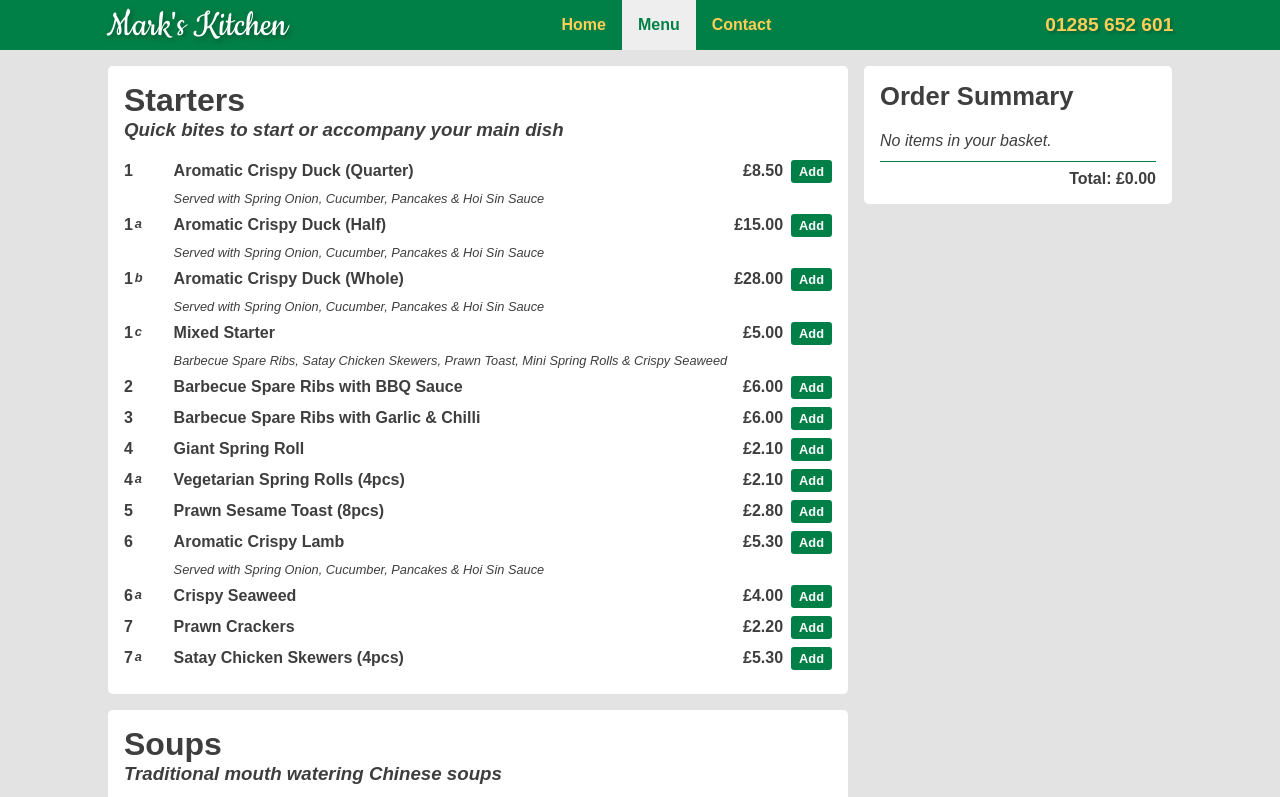
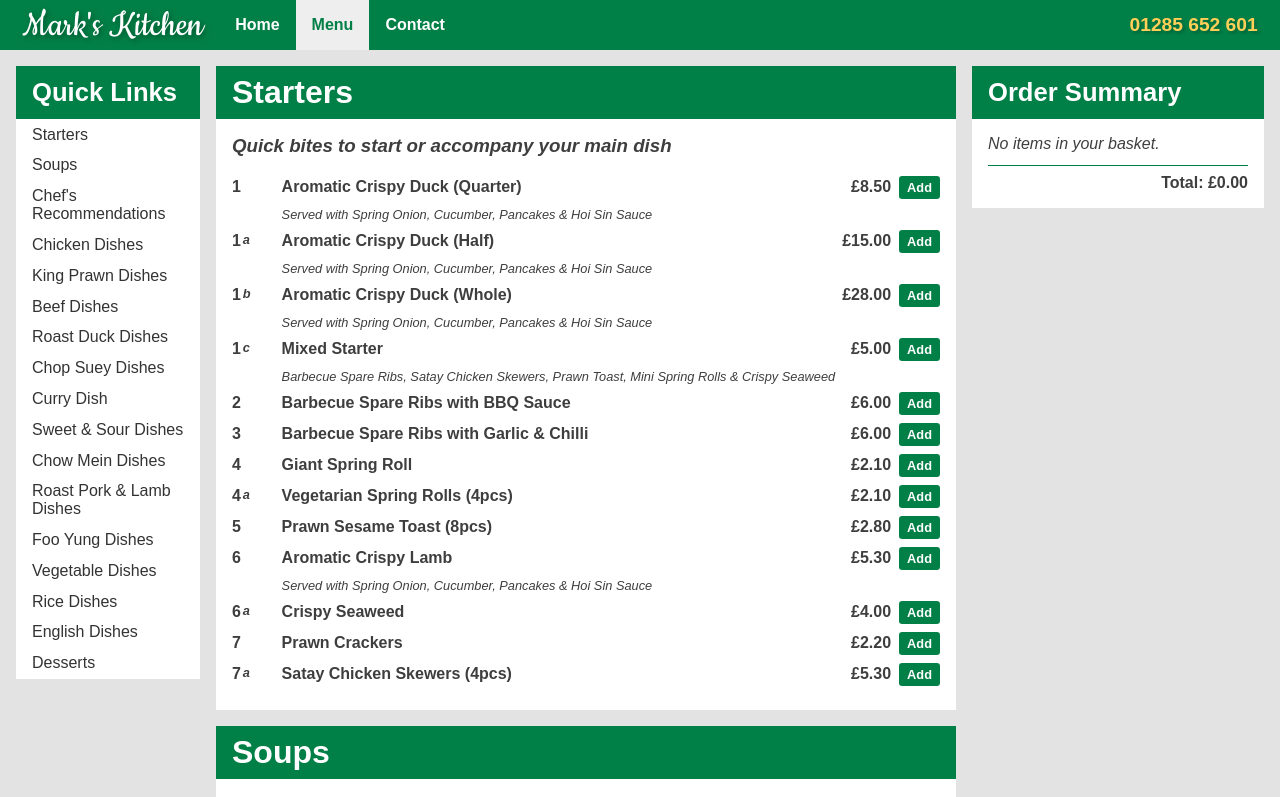
Before and after one commit to ChrisLatham/rd_marks-kitchen_react, a React (Create React App) app: page /menu in a window 1280 px wide. Shown: the top 797 px of the page. Built offline with nearby package versions, Linux system fonts and the light colour scheme; a web font is replaced by a local one.

Commit message:
Layout change for menu page.

```diff
--- /dev/null
+++ b/src/DoubleAsideLayout.css
@@ -0,0 +1,124 @@
+:root {
+  --main-color: #007f46;
+  --main-color-darker: #006a3a;
+  --secondary-color: #00797f;
+  --accent-color: #ffcf57;
+  --background-primary: #e3e3e3;
+}
+
+.wrapper {
+  display: grid;
+  flex-flow: column nowrap;
+  grid-gap: 1rem;
+  grid-template-columns: repeat(12, 1fr);
+  grid-template-rows: auto 1fr auto;
+  height: 100vh;
+}
+.menu-navigation {
+  margin-bottom: 1rem;
+  position: sticky;
+  top: 1rem;
+  background-color: #fff;
+}
+.menu-navigation-header {
+  background-color: var(--main-color);
+  color: #fff;
+  padding: 0.76rem 1rem;
+}
+.menu-navigation-header h2 {
+  margin: 0;
+}
+.menu-navigation-items {
+  display: flex;
+  flex-flow: column wrap;
+  list-style: none;
+  margin: 0;
+  padding: 0;
+}
+.menu-navigation-item {
+  background-color: #fff;
+  color: #333;
+}
+
+.menu-navigation a:link,
+.menu-navigation a:visited {
+  color: #333;
+  text-decoration: none;
+}
+.menu-navigation a:hover {
+  background-color: var(--accent-color);
+}
+.menu-navigation-item a {
+  display: inline-block;
+  width: 100%;
+  padding: 0.4rem 1rem;
+  transition: all 0.5s;
+}
+
+.left-container {
+  grid-column: 1/3;
+  margin-left: 1rem;
+}
+.middle-container {
+  grid-column: 3/10;
+}
+.right-container {
+  grid-column: 10/13;
+  margin-right: 1rem;
+}
+@media only screen and (min-width: 580px) {
+  .left-container {
+    display: none;
+  }
+  .middle-container {
+    grid-column: 1/9;
+    margin-left: 1rem;
+  }
+  .right-container {
+    grid-column: 9/13;
+    margin-right: 1rem;
+  }
+}
+@media only screen and (min-width: 1024px) {
+  .left-container {
+    display: none;
+  }
+  .middle-container {
+    grid-column: 1/9;
+    margin-left: 1rem;
+  }
+  .right-container {
+    grid-column: 9/13;
+    margin-right: 1rem;
+  }
+}
+@media only screen and (min-width: 1280px) {
+  .left-container {
+    grid-column: 1/3;
+    margin-left: 1rem;
+    display: block;
+  }
+  .middle-container {
+    grid-column: 3/10;
+    margin-left: 0;
+  }
+  .right-container {
+    grid-column: 10/13;
+    margin-right: 1rem;
+  }
+}
+@media only screen and (min-width: 1600px) {
+  .left-container {
+    display: block;
+    grid-column: 1/3;
+    margin-left: 1rem;
+  }
+  .middle-container {
+    grid-column: 3/10;
+    margin-left: 0;
+  }
+  .right-container {
+    grid-column: 10/13;
+    margin-right: 1rem;
+  }
+}
--- a/src/components/Menu.js
+++ b/src/components/Menu.js
@@ -1,6 +1,6 @@
 import React, { useState } from "react";
 import { sections } from "../data/menu.json";
-import WithAside from "../layout/WithAside";
+import DoubleAside from "../layout/DoubleAside";
 //import OrderSummary from "./OrderSummary";
 
 const Menu = () => {
@@ -61,13 +61,31 @@ const Menu = () => {
     }
   };
   return (
-    <WithAside
-      main={
+    <DoubleAside
+      left={
+        <section className="menu-navigation">
+          <div className="menu-navigation-header">
+            <h2 className="first">Quick Links</h2>
+          </div>
+          <ul className="menu-navigation-items">
+            {sections.map(({ header }) => (
+              <li className="menu-navigation-item">
+                <a href={`#${header}`}>{header}</a>
+              </li>
+            ))}
+          </ul>
+        </section>
+      }
+      middle={
         <section className="menu">
           {sections.map(({ header, tagline, items }) => (
-            <section className="panel menu-section" key={header}>
-              <div className="menu-section-header">{header}</div>
+            <section className="menu-section" id={header} key={header}>
+              <button type="button" className="menu-section-header">
+                {header}
+              </button>
+              <div className="menu-section-content">
                 <div className="menu-section-subheader">{tagline}</div>
+                <section className="menu-section-items">
                   {items.map(({ id, title, description, price }) => (
                     <section className="menu-section-item" key={id}>
                       <div className="menu-item-id">{parseItemId(id)}</div>
@@ -90,14 +108,17 @@ const Menu = () => {
                     </section>
                   ))}
                 </section>
+              </div>
+            </section>
           ))}
         </section>
       }
-      aside={
-        <section className="panel menu-aside">
-          <section className="order">
+      right={
+        <section className="order-summary">
+          <div className="order-summary-header">
             <h2 className="first">Order Summary</h2>
-            <div className="order-summary">
+          </div>
+          <div className="order-summary-items">
             {orderEmpty()}
             {orderList.map(({ id, title, price, quantity }) => (
               <div className="order-items" key={id}>
@@ -121,7 +142,6 @@ const Menu = () => {
             </div>
           </div>
         </section>
-        </section>
       }
     />
   );
--- a/src/index.css
+++ b/src/index.css
@@ -11,6 +11,9 @@
 
 * {
   box-sizing: border-box;
+}
+html {
+  scroll-behavior: smooth;
 }
 body {
   min-width: 320px;
@@ -151,7 +154,7 @@ sup {
   color: #fff;
 }
 
-.header-container a:link {
+.phone-number a:link {
   color: var(--accent-color);
   text-decoration: none;
 }
@@ -187,6 +190,13 @@ sup {
 
 /* HEADER NAVIGATION */
 
+.brand-nav-group {
+  display: flex;
+  flex-flow: row wrap;
+  align-items: center;
+  justify-content: flex-end;
+}
+
 .brand {
   font-family: "Cookie", serif;
   font-size: 2em;
@@ -199,7 +209,7 @@ sup {
 .navigation {
   display: flex;
   padding: 0;
-  margin: 0;
+  margin: 0 0 0 1rem;
   align-items: center;
   justify-content: flex-end;
   order: 3;
@@ -250,13 +260,26 @@ sup {
 }
 
 /* ORDER SUMMARY */
-.menu-aside {
+.order-summary {
   position: sticky;
   top: 1rem;
+  background-color: #fff;
+}
+.order-summary-header {
+  background-color: var(--main-color);
+  color: #fff;
+  padding: 0.76rem 1rem;
+}
+.order-summary-header h2 {
+  margin: 0;
 }
 .order-summary-empty {
   padding-bottom: 0.2rem;
   font-style: italic;
+}
+.order-summary-items {
+  padding: 1rem;
+  background-color: #fff;
 }
 .order-items {
   display: grid;
@@ -295,8 +318,21 @@ sup {
   flex-flow: column nowrap;
   flex: 1;
 }
-.menu-section:nth-last-child(1) {
-  margin: 0;
+.menu-section::before {
+  display: block;
+  content: " ";
+  margin-top: 1rem;
+  visibility: hidden;
+  width: 100%;
+}
+.menu-section:first-child {
+  margin-top: -1rem;
+}
+.menu-section-content {
+  padding: 1rem;
+  display: block;
+  overflow: hidden;
+  background-color: #fff;
 }
 
 .menu-section-header,
@@ -308,6 +344,14 @@ sup {
 .menu-section-header {
   font-size: 2em;
   font-weight: bold;
+  background-color: var(--main-color);
+  color: #fff;
+  cursor: pointer;
+  padding: 0.5rem 1rem;
+  width: 100%;
+  border: none;
+  text-align: left;
+  outline: none;
 }
 .menu-section-subheader {
   font-size: 1.17em;
@@ -441,12 +485,13 @@ sup {
     order: 3;
   }
   .inner-wrapper {
-    grid-column: 2/12;
+    grid-column: 1/13;
     display: flex;
     flex-flow: row nowrap;
     justify-content: space-between;
     align-items: center;
     margin: 0;
+    padding: 0 1.4rem;
   }
 
   .main-container-home {
@@ -475,11 +520,12 @@ sup {
     order: 3;
   }
   .inner-wrapper {
-    grid-column: 3/11;
+    grid-column: 1/13;
     display: flex;
     flex-flow: row nowrap;
     justify-content: space-between;
     align-items: center;
+    padding: 0 1.4rem;
   }
 
   .main-container-home {
--- /dev/null
+++ b/src/layout/DoubleAside.js
@@ -0,0 +1,16 @@
+import React from "react";
+import Header from "./Header";
+import Footer from "./Footer";
+
+const DoubleAside = ({ middle, left, right }) => {
+  return (
+    <div className="wrapper">
+      <Header />
+      <aside className="left-container">{left}</aside>
+      <main className="middle-container">{middle}</main>
+      <aside className="right-container">{right}</aside>
+      <Footer />
+    </div>
+  );
+};
+export default DoubleAside;
--- a/src/layout/Header.js
+++ b/src/layout/Header.js
@@ -17,6 +17,7 @@ class Header extends Component {
     return (
       <header className="header-container">
         <div className="inner-wrapper">
+          <div className="brand-nav-group">
             <section className="brand">Mark's Kitchen</section>
             <nav className="navigation">
               <ul className="nav-bar">
@@ -25,6 +26,7 @@ class Header extends Component {
                 <NavLink to={`/contact`}>Contact</NavLink>
               </ul>
             </nav>
+          </div>
           <section className="phone-number">
             <a href="tel:01285652601">01285 652 601</a>
           </section>
```
Also changed, not shown: src/index.js (+7 -6 lines). Lines whose indentation alone changed are shown as unchanged.
